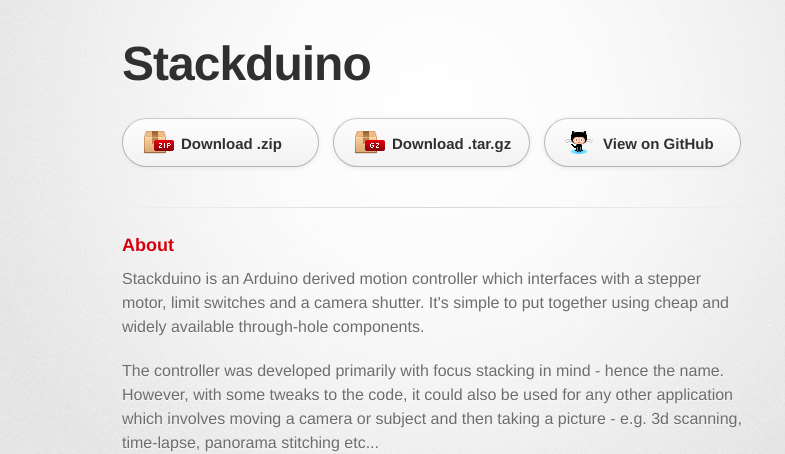
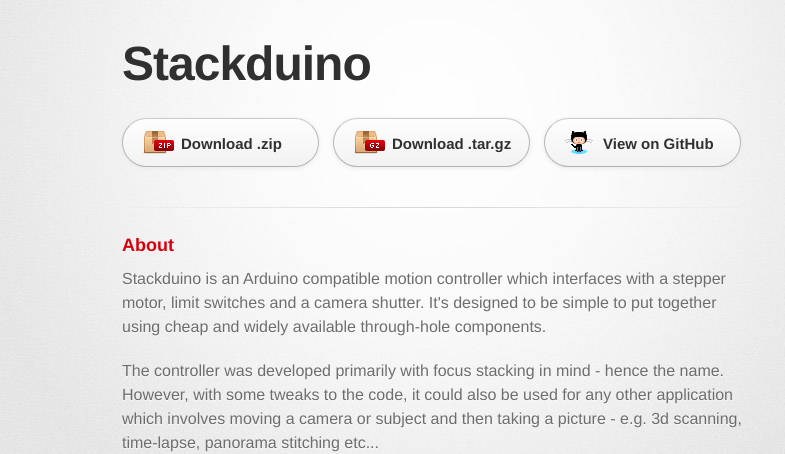
Before and after one commit to ReallySmall/Stackduino-v0.1---v1.1, a plain HTML site: page index.html in a window 1280 px wide. Shown: the top 454 px of the page, without its empty margins (208-993 px from the left). Drawn offline with Linux system fonts and the light colour scheme; a web font is replaced by a local one.

Commit message:
another minor content tweak

```diff
--- a/index.html
+++ b/index.html
@@ -31,7 +31,7 @@
 
         <section id="main_content">
 <h3>About</h3>
-<p>Stackduino is an Arduino derived motion controller which interfaces with a stepper motor, limit switches and a camera shutter. It's simple to put together using cheap and widely available through-hole components.</p>
+<p>Stackduino is an Arduino compatible motion controller which interfaces with a stepper motor, limit switches and a camera shutter. It's designed to be simple to put together using cheap and widely available through-hole components.</p>
 <p>The controller was developed primarily with focus stacking in mind - hence the name. However, with some tweaks to the code, it could also be used for any other application which involves moving a camera or subject and then taking a picture - e.g. 3d scanning, time-lapse, panorama stitching etc...</p>
   <a href="http://www.flickr.com/photos/reallysmall/12253193595/" title="Stackduino v1.1 pcb by Really Small, on Flickr"><img src="http://farm6.staticflickr.com/5496/12253193595_44f5db900c_b.jpg"  style="border: 1px solid black; max-width: 100%" alt="Stackduino v1.1 pcb"></a>
 <div style="background-color: white; padding: 5px; border: 1px solid grey; font-size: 80%; width: 100%;"><small>Stackduino v1 populated pcb, top and bottom views.</small></div>
```
